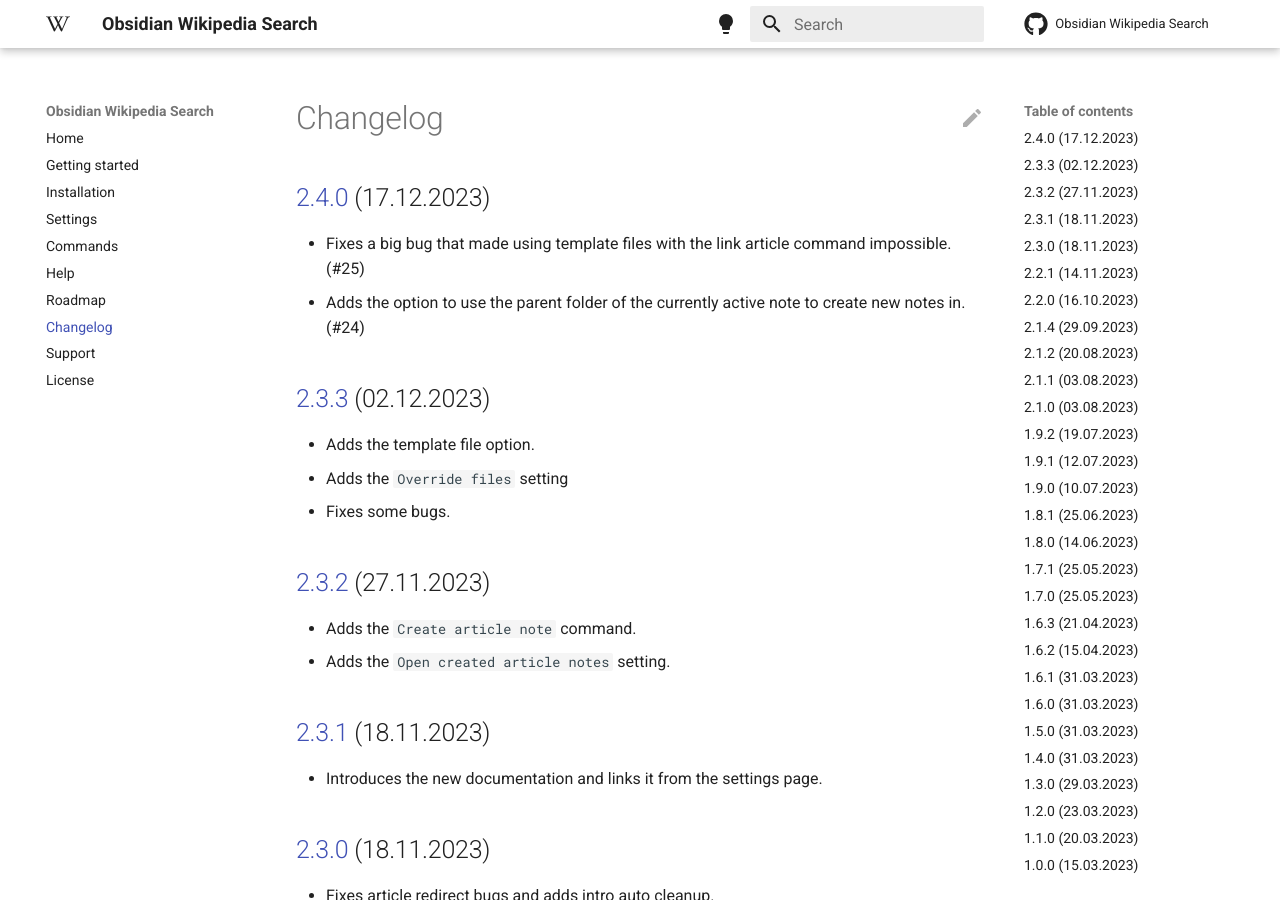
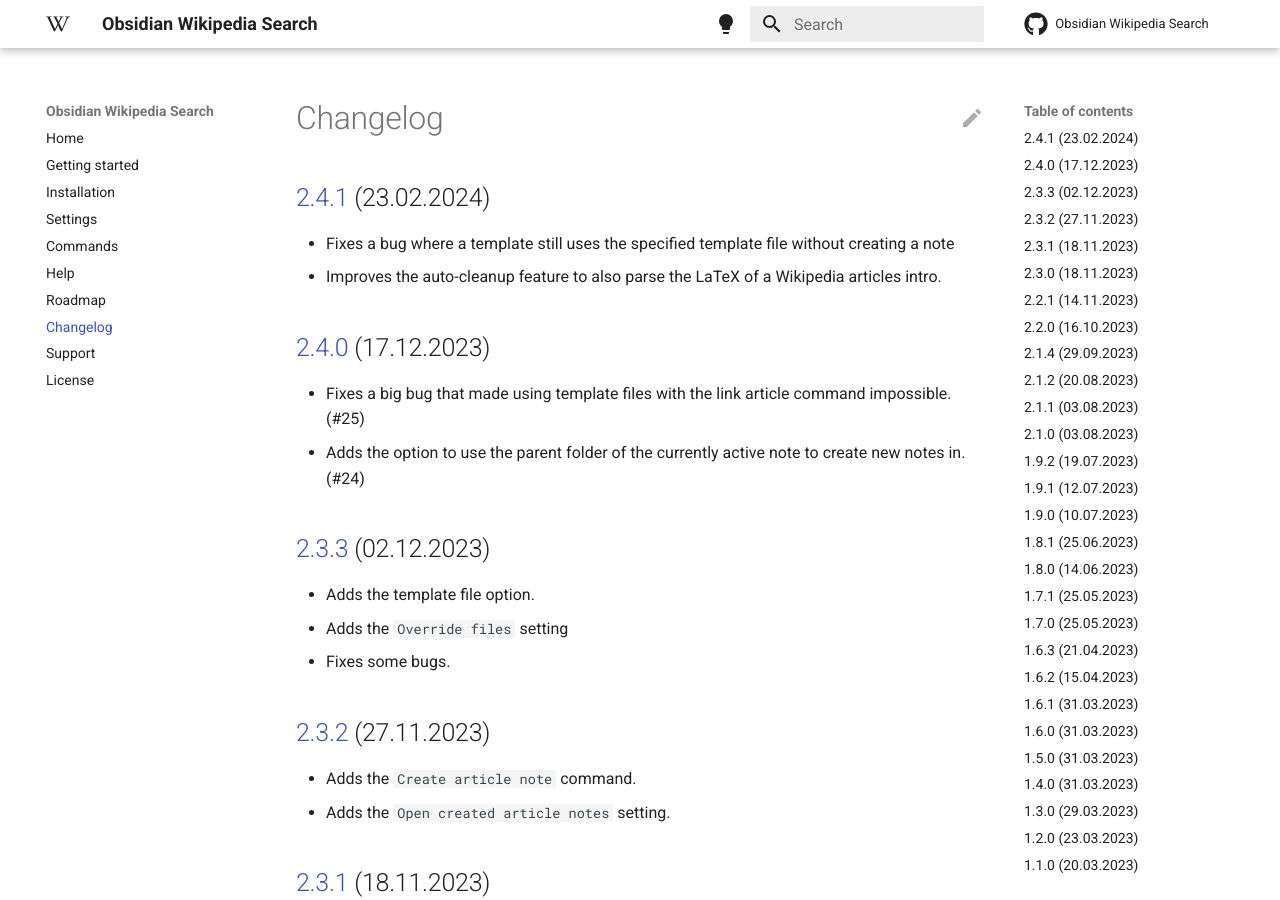
Before and after one commit to StrangeGirlMurph/obsidian-wikipedia-search, an MkDocs documentation site: the page built from docs/changelog.md, in a window 1280 px wide and 900 px high. Built offline with MkDocs 1.6.1 and Material for MkDocs 9.7.7, drawn with Linux system fonts in a browser that asks for light colours; comment, search, counter and statistics services are not loaded.

Commit message:
2.4.1 changelog

```diff
--- a/docs/changelog.md
+++ b/docs/changelog.md
@@ -1,4 +1,8 @@
 # Changelog
+
+## [2.4.1](https://github.com/StrangeGirlMurph/obsidian-wikipedia-search/releases/tag/2.4.1) (23.02.2024)
+- Fixes a bug where a template still uses the specified template file without creating a note
+- Improves the auto-cleanup feature to also parse the LaTeX of a Wikipedia articles intro.
 
 ## [2.4.0](https://github.com/StrangeGirlMurph/obsidian-wikipedia-search/releases/tag/2.4.0) (17.12.2023)
 - Fixes a big bug that made using template files with the link article command impossible. (#25)
```
